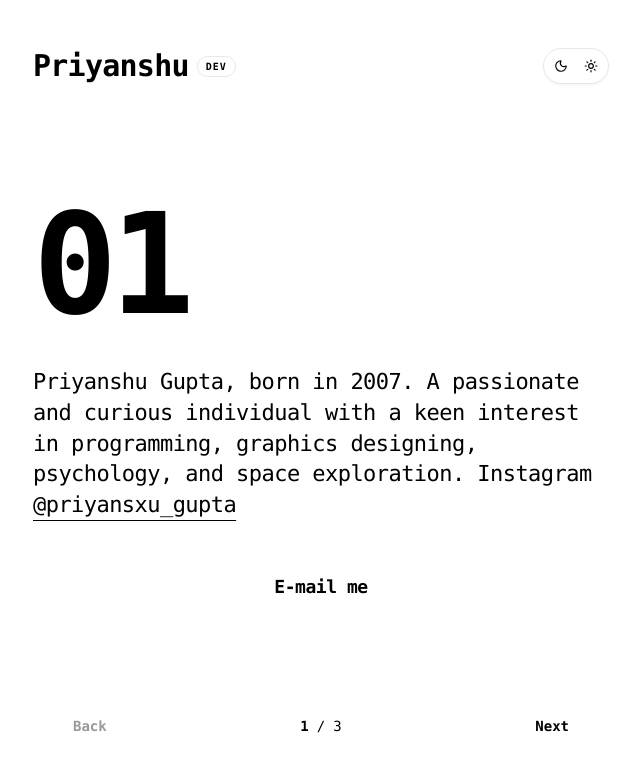
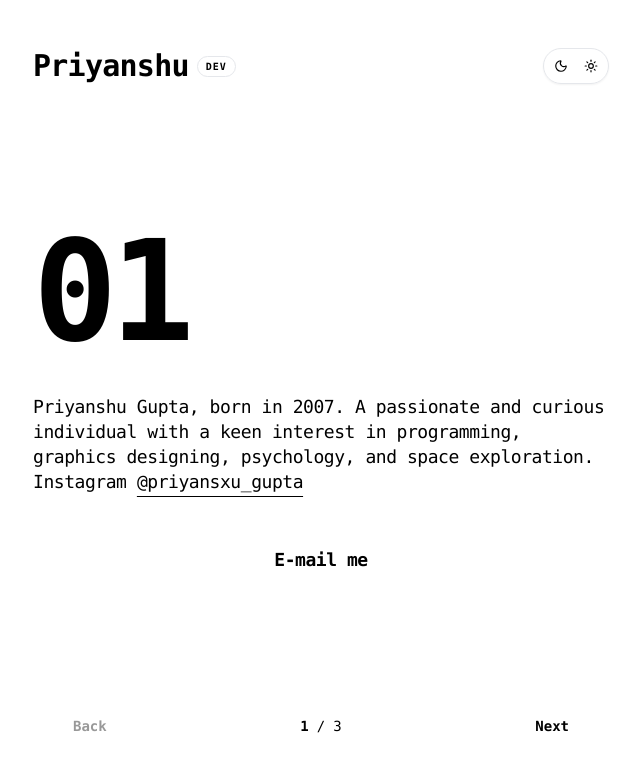
Before and after one commit to Priyansxu/Priyanshu, a Next.js app: page / in a window 1280 px wide. Shown: the top 772 px of the page, without its empty margins (319-959 px from the left). Built offline with nearby package versions, Linux system fonts and the light colour scheme.

Commit message:
Update page.js

```diff
--- a/app/page.js
+++ b/app/page.js
@@ -100,7 +100,7 @@ export default function Page() {
           </div>
 
           <div className="space-y-8">
-            <p className="text-[22px] leading-[1.4] text-muted-foreground font-medium tracking-tight">
+            <p className="text-[18px] leading-[1.4] text-muted-foreground font-medium tracking-tight">
               {current.text}
             </p>
 
```
